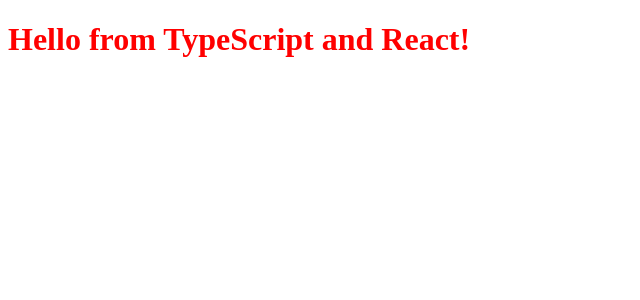
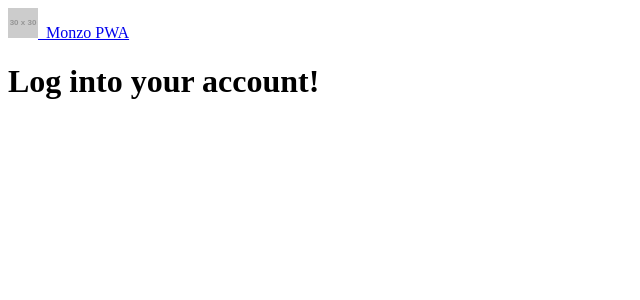
Before and after one commit to isjulianj/monzopwa, a React app: page / in a window 1280 px wide. Shown: the top 300 px of the page, without its empty margins (0-640 px from the left). Built offline with nearby package versions, Linux system fonts and the light colour scheme; the HTML template or start-up script is replaced by a standard one.

Commit message:
added components and addded React type dec

```diff
--- /dev/null
+++ b/src/components/App.tsx
@@ -0,0 +1,17 @@
+import React, { Fragment } from 'react';
+
+//components
+import { Header } from './Header';
+import { LogMeIn } from './LogMeIn';
+
+// Scss
+import '../styles/styls.scss';
+
+export default function App(props: any) {
+  return (
+    <Fragment>
+      <Header></Header>
+      <LogMeIn></LogMeIn>
+    </Fragment>
+  );
+}
--- /dev/null
+++ b/src/components/Header.tsx
@@ -0,0 +1,17 @@
+import React from 'react';
+export const Header: React.FC = (props: string) => {
+  return (
+    <nav className="navbar navbar-light bg-light">
+      <a className="navbar-brand" href="#">
+        <img
+          src="//placehold.it/30x30"
+          width="30"
+          height="30"
+          class="d-inline-block align-top"
+          alt=""
+        />
+        &nbsp; Monzo PWA
+      </a>
+    </nav>
+  );
+};
--- a/src/components/Hello.tsx
+++ /dev/null
@@ -1,8 +0,0 @@
-import * as React from "react";
-import '../styles/styls.scss'
-
-export interface HelloProps { compiler: string; framework: string; }
-
-export const Hello = (props: HelloProps) => {
-    return <h1>Hello from {props.compiler} and {props.framework}!</h1>;
-};
--- /dev/null
+++ b/src/components/LogMeIn.tsx
@@ -0,0 +1,10 @@
+import * as React from 'react';
+
+export interface IProps {
+  compiler: string;
+  framework: string;
+}
+
+export const LogMeIn: React.FC<IProps> = props => {
+  return <h1>Log into your account!</h1>;
+};
--- a/src/index.tsx
+++ b/src/index.tsx
@@ -1,10 +1,7 @@
-import * as React from "react";
-import * as ReactDOM from "react-dom";
+import * as React from 'react';
+import * as ReactDOM from 'react-dom';
 
 //TODO fix this in the webpack loader
-import { Hello } from "./components/Hello";
+import App from './components/App';
 
-ReactDOM.render(
-    <Hello compiler="TypeScript" framework="React" />,
-    document.getElementById("example")
-);
+ReactDOM.render(<App />, document.getElementById('AppRoot'));
--- /dev/null
+++ b/src/interfaces/App.ts
@@ -0,0 +1 @@
+interface IApp {}
--- a/src/styles/styls.scss
+++ b/src/styles/styls.scss
@@ -1,3 +1 @@
-h1 {
-  color: red;
-}
+@import "component.header"
--- a/webpack.config.js
+++ b/webpack.config.js
@@ -1,26 +1,26 @@
-const path = require("path");
+const path = require('path');
 
 module.exports = {
-  entry: "./src/index.tsx",
+  entry: './src/index.tsx',
   module: {
     rules: [
       {
         test: /\.tsx?$/,
         use: {
-          loader: "babel-loader",
+          loader: 'babel-loader',
           options: {
-            presets: ["@babel/preset-env", "@babel/preset-react"]
+            presets: ['@babel/preset-env', '@babel/preset-react']
           }
         },
-        exclude: [/node_modules/, "/babel.config.js"]
+        exclude: [/node_modules/, '/babel.config.js']
       },
       {
         test: /\.s[ac]ss$/i,
         use: [
-          "style-loader",
-          "css-loader",
+          'style-loader',
+          'css-loader',
           {
-            loader: "sass-loader",
+            loader: 'sass-loader',
             options: {
               sassOptions: {
                 indentWidth: 2
@@ -32,14 +32,18 @@ module.exports = {
     ]
   },
   externals: {
-    react: "React",
-    "react-dom": "ReactDOM"
+    react: 'React',
+    'react-dom': 'ReactDOM'
   },
   resolve: {
-    extensions: [".ts", ".tsx", ".js"]
+    extensions: ['.ts', '.tsx', '.js']
   },
   output: {
-    filename: "bundle.js",
-    path: path.resolve(__dirname, "dist")
+    filename: 'bundle.js',
+    path: path.resolve(__dirname, 'dist')
+  },
+  devServer: {
+    contentBase: './dist',
+    port: 3000
   }
 };
```
Also changed, not shown: package.json (+6 -4 lines), src/components/Router.tsx (added), src/index.ts (added), src/styles/_component.header.scss (added), 3 other files (tests, documents, lock files or other folders).
